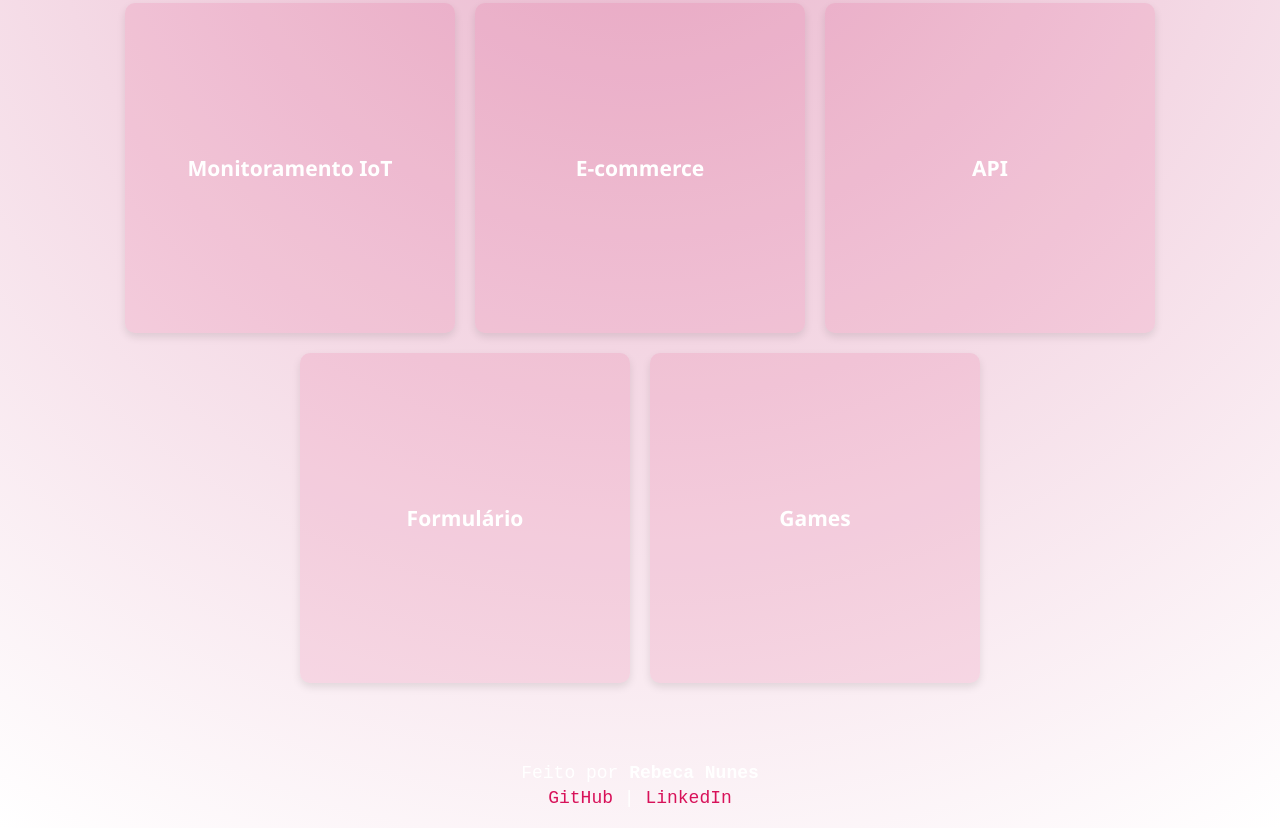
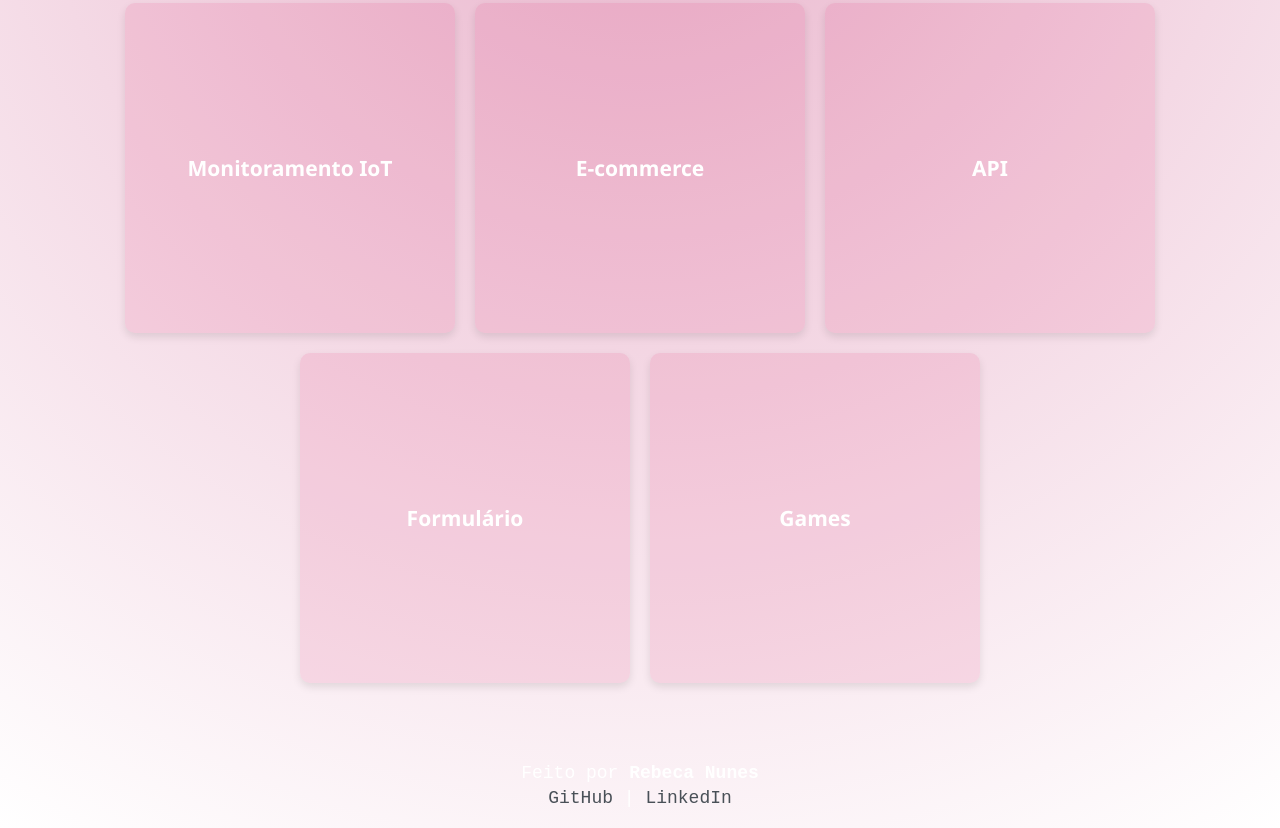
Before and after one commit to RebecaVN/Rebeca, a plain HTML site: page index.html in a window 1280 px wide. Shown: the part 1250-2078 px from the top of the page. Drawn offline with Linux system fonts and the light colour scheme.

Commit message:
Update index.html

```diff
--- a/index.html
+++ b/index.html
@@ -211,7 +211,7 @@ footer p {
 }
 
 footer a {
-    color: #d81159;
+    color: #495057;
     text-decoration: none;
 }
 
```
